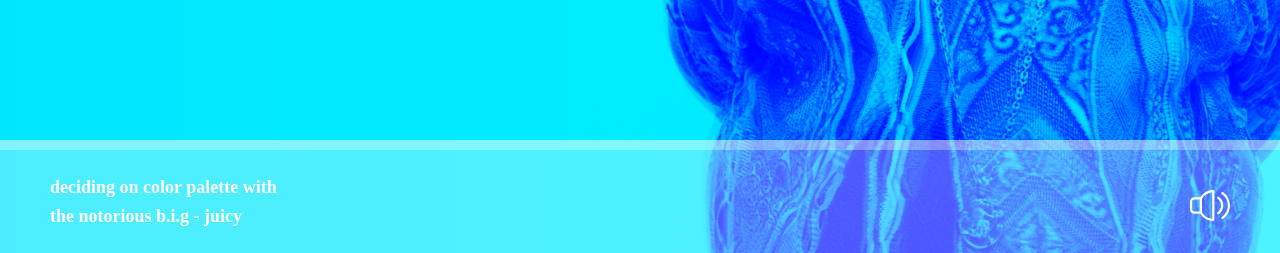
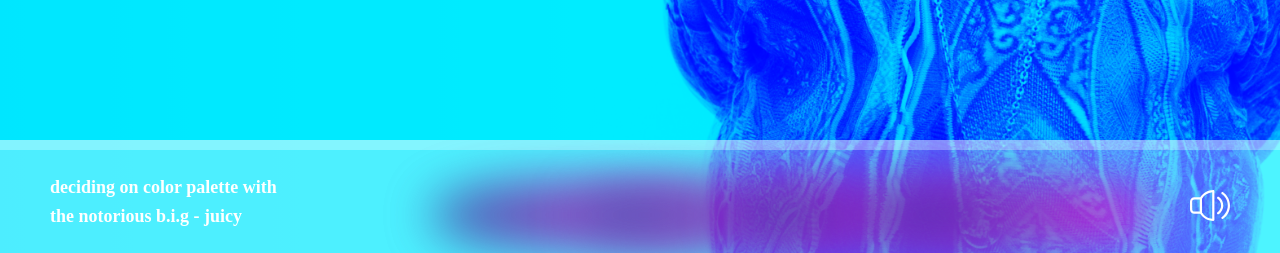
Before and after one commit to Antonranestam/renassans, a website: page public/index.html in a window 1280 px wide. Shown: the part 547-800 px from the top of the page. Drawn offline with nearby package versions, Linux system fonts and the light colour scheme; a small style sheet from the web is missing.

Commit message:
First touchup of audio vis player

```diff
--- a/public/index.html
+++ b/public/index.html
@@ -38,6 +38,13 @@
 				  <source src="music/biggie.mp3" type="audio/mpeg">
 				Your browser does not support the audio element.
 				</audio>
+
+				<span class="music-player__vis" data-color="pink">
+					<span class="music-player__vis__blob music-player__vis__blob--one"></span>
+					<span class="music-player__vis__blob music-player__vis__blob--two"></span>
+					<span class="music-player__vis__blob music-player__vis__blob--three"></span>
+					<span class="music-player__vis__blob music-player__vis__blob--four"></span>
+				</span>
 			</section>
 		</section>
 	</body>
--- a/public/js/main.js
+++ b/public/js/main.js
@@ -49,9 +49,10 @@ window.onload = function() {
   // get data
   var frequencyData = new Uint8Array(analyser.frequencyBinCount);
 
-  // Render
-  function renderFrame() {
-    requestAnimationFrame(renderFrame);
+  // Render shake for backgrounds
+  function renderShake() {
+    requestAnimationFrame(renderShake);
+
     // update data in frequencyData
     analyser.getByteFrequencyData(frequencyData);
 
@@ -63,5 +64,18 @@ window.onload = function() {
     $('.bg__three').css('transform', 'translateX(' + (- frequencyData[2]) / 15 + 'px)');
   }
 
-  renderFrame();
+  function renderAudioVis() {
+    requestAnimationFrame(renderAudioVis);
+
+    // update data in frequencyData
+    analyser.getByteFrequencyData(frequencyData);
+
+    $('.music-player__vis__blob--one').css('transform', 'translateY(' + (- frequencyData[1]) / 15 + 'px)');
+    $('.music-player__vis__blob--two').css('transform', 'translateY(' + (- frequencyData[2]) / 15 + 'px)');
+    $('.music-player__vis__blob--three').css('transform', 'translateY(' + (- frequencyData[3]) / 15 + 'px)');
+    $('.music-player__vis__blob--four').css('transform', 'translateY(' + (- frequencyData[4]) / 15 + 'px)');
+  }
+
+  renderShake();
+  renderAudioVis();
 };
--- /dev/null
+++ b/public/scss/components/music-player/_music-player-vis.scss
@@ -0,0 +1,21 @@
+.music-player__vis {
+  position: absolute;
+  top: 40px;
+  right: 250px;
+  z-index: -1;
+  opacity: 0.8;
+}
+
+.music-player__vis__blob {
+  height: 70px;
+  width: 280px;
+  display: block;
+  border-radius: 100%;
+  float: left;
+  margin: 0 -130px 0 0;
+  filter: blur(25px);
+
+  [data-color=pink] & {
+    background: linear-gradient(to left, $pink);
+  }
+}
```
Also changed, not shown: public/dist/css/main.css, public/dist/js/bundle.js.
